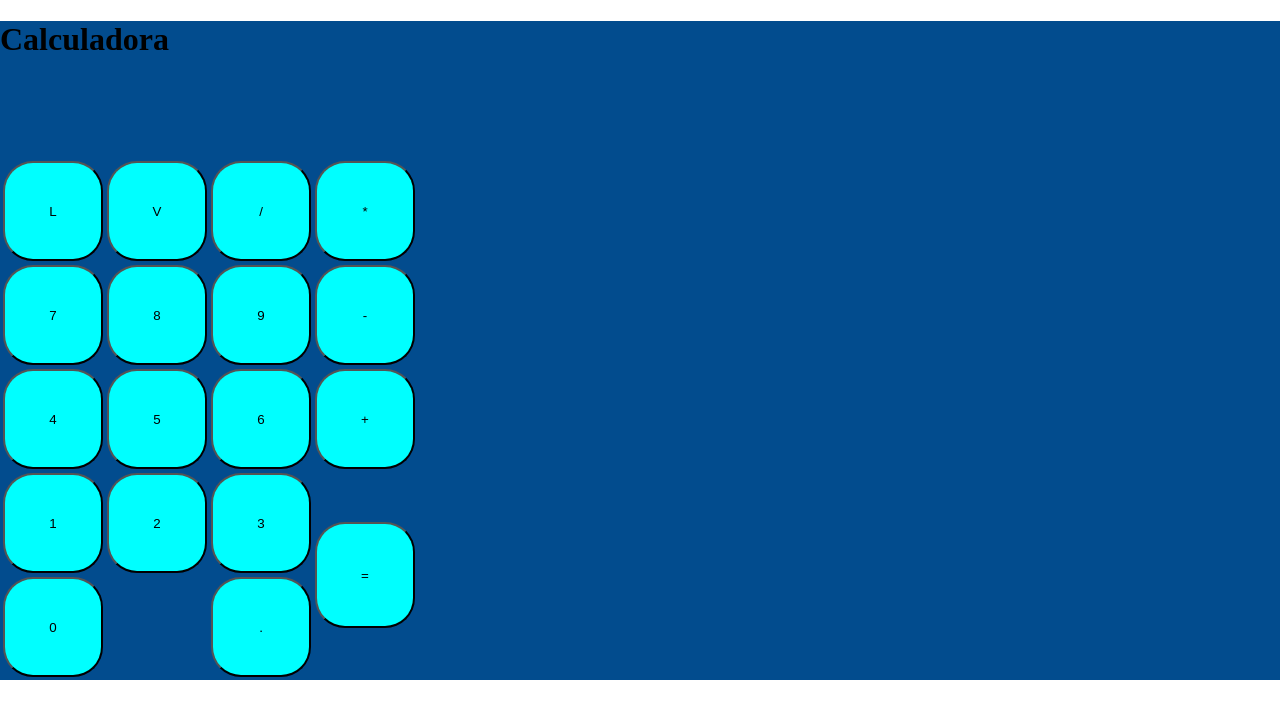
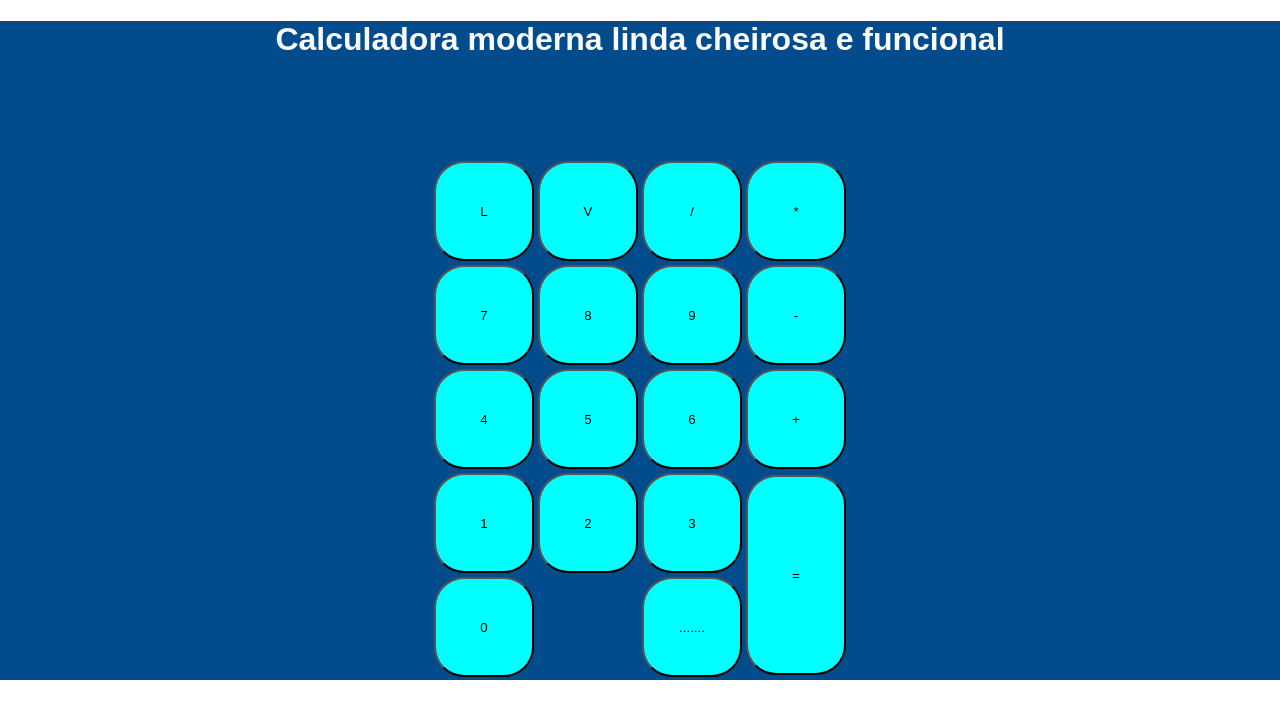
Before and after one commit to vinicius67/Calculadora, a plain HTML site: page index.html in a window 1280 px wide. Drawn offline with Linux system fonts and the light colour scheme.

Commit message:
Add files via upload

```diff
--- a/index.html
+++ b/index.html
@@ -1,20 +1,23 @@
 <!DOCTYPE html>
-<html lang="en">
+<html lang="pt-br">
 
 <head>
     <meta charset="UTF-8">
     <meta name="viewport" content="width=device-width, initial-scale=1.0">
     <link rel="stylesheet" href="style.css">
+    <link rel="preconnect" href="https://fonts.googleapis.com">
+    <link rel="preconnect" href="https://fonts.gstatic.com" crossorigin>
+    <link href="https://fonts.googleapis.com/css2?family=Ubuntu:ital,wght@0,300;0,400;0,500;0,700;1,300;1,400;1,500;1,700&display=swap" rel="stylesheet">
 
-    <title>Calculadora</title>
+    <title>Calculadora moderna e bonita</title>
 
 </head>
 
 <body>
     <div class="background">
-        <h1>Calculadora</h1>
+        <h1 class="titulo">Calculadora moderna linda cheirosa e funcional</h1>
         <p id="resultado"></p>
-        <table>
+        <table class="tabela">
             <tr>
                 <td><button class="botao" onclick="limpar()">L</button></td>
                 <td><button class="botao" onclick="voltar()">V</button></td>
@@ -37,11 +40,11 @@
                 <td><button class="botao" onclick="inserir('1')">1</button></td>
                 <td><button class="botao" onclick="inserir('2')">2</button></td>
                 <td><button class="botao" onclick="inserir('3')">3</button></td>
-                <td rowspan="2"><button class="botao" style="height: 106px;" onclick="calcular()">=</button></td>
+                <td rowspan="2"><button class="botao" style="height: 200px;" onclick="calcular()">=</button></td>
             </tr>
             <tr>
                 <td colspan="2" style="width: 106px;"><button class="botao" onclick="inserir('0')">0</button></td>
-                <td><button class="botao" onclick="inserir('.')">.</button></td>
+                <td><button class="botao" style="width: 100px;" onclick="inserir('.')">.......</button></td>
             </tr>
         </table>
     </div>
```
